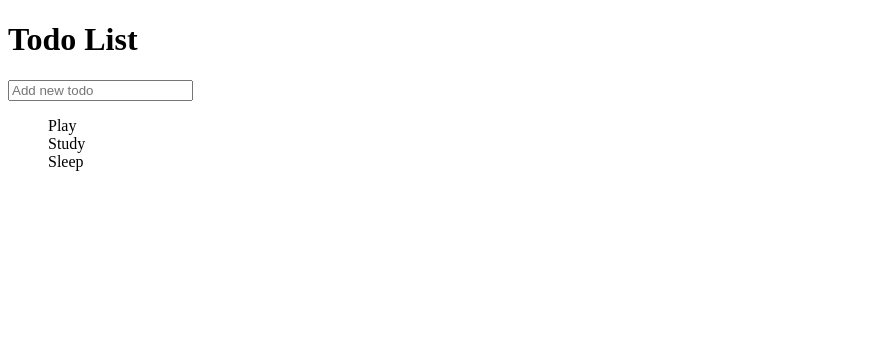
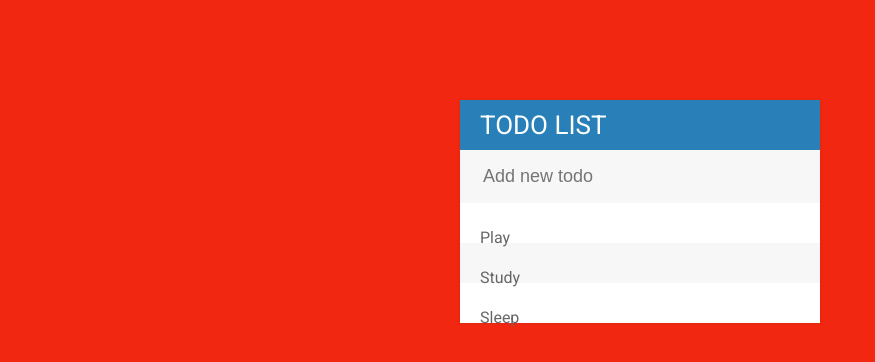
Before and after one commit to Dhruvasu/Todo-List, a plain HTML site: page index.html in a window 1280 px wide. Shown: the whole page, without its empty margins (0-875 px from the left). Drawn offline with Linux system fonts and the light colour scheme.

Commit message:
add metadata and span tags

```diff
--- a/index.html
+++ b/index.html
@@ -2,18 +2,21 @@
 <html>
 <head>
 	<title>Todo List</title>
-	<link rel="stylesheet" type="text/css" href="assets/css/todos.css">
-	<link href='https://fonts.googleapis.com/css?family=Roboto:400,700,500' rel='stylesheet' type='text/css'>
+	<link rel="stylesheet" type="text/css" href="assets/css/style.css">
+	<link href="https://fonts.googleapis.com/css?family=Roboto:400,700,500" rel="stylesheet" type="text/css">
+	<script src="https://stackpath.bootstrapcdn.com/font-awesome/4.7.0/css/font-awesome.min.css"></script>
+	<script src="assets/js/lib/jquery-3.4.1.min.js" integrity="sha256-CSXorXvZcTkaix6Yvo6HppcZGetbYMGWSFlBw8HfCJo="
+			crossorigin="anonymous"></script>
 </head>
 <body>
-	<div class="container">
+	<div id="container">
 		<h1>Todo List</h1>
 		<input type="text" placeholder="Add new todo">
 
 		<ul style="list-style-type:none">
-			<li>Play</li>
-			<li>Study</li>
-			<li>Sleep</li>
+			<li><span></span>Play</li>
+			<li><span></span>Study</li>
+			<li><span></span>Sleep</li>
 		</ul>
 	</div>
 </body>
```
